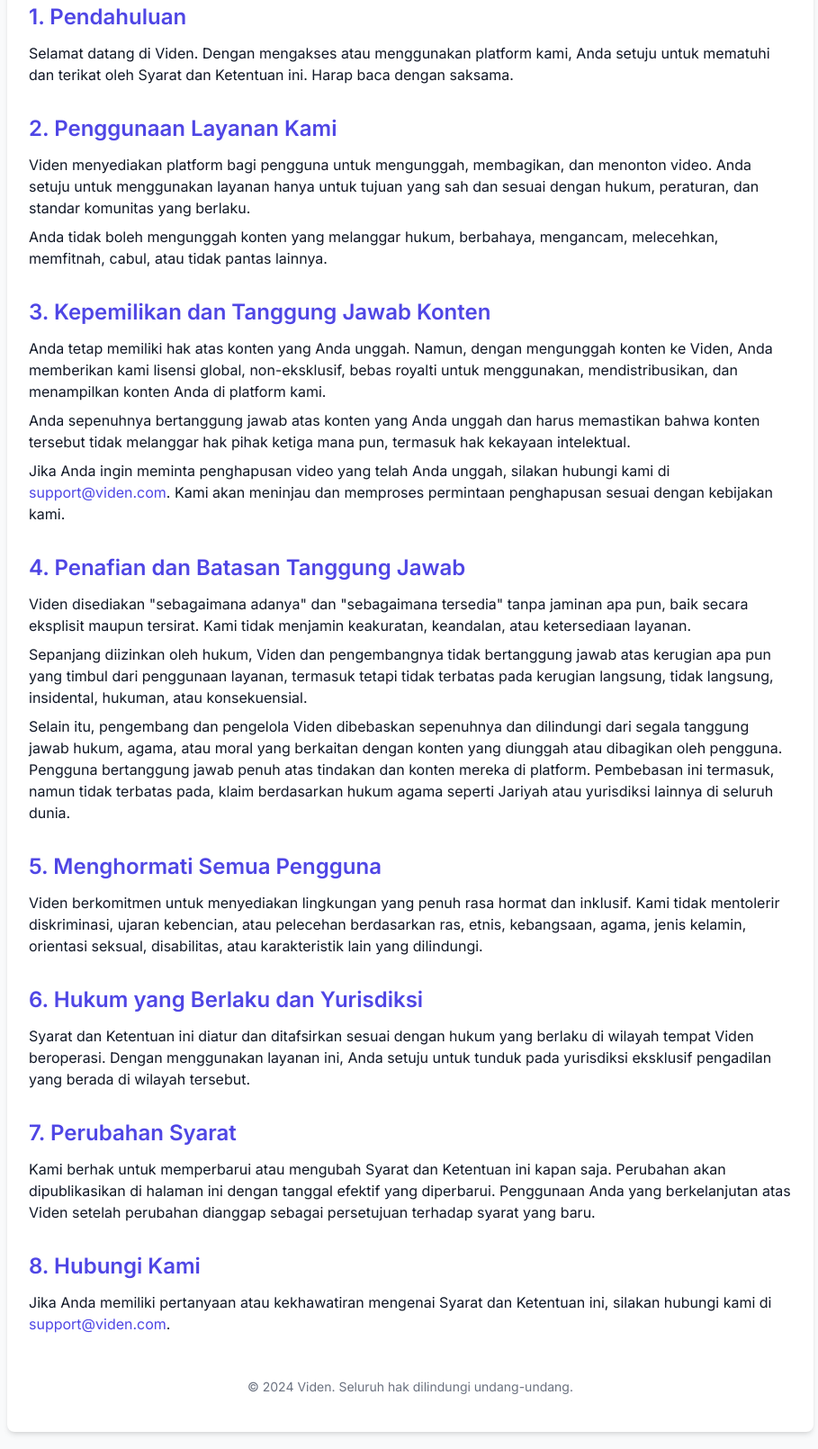
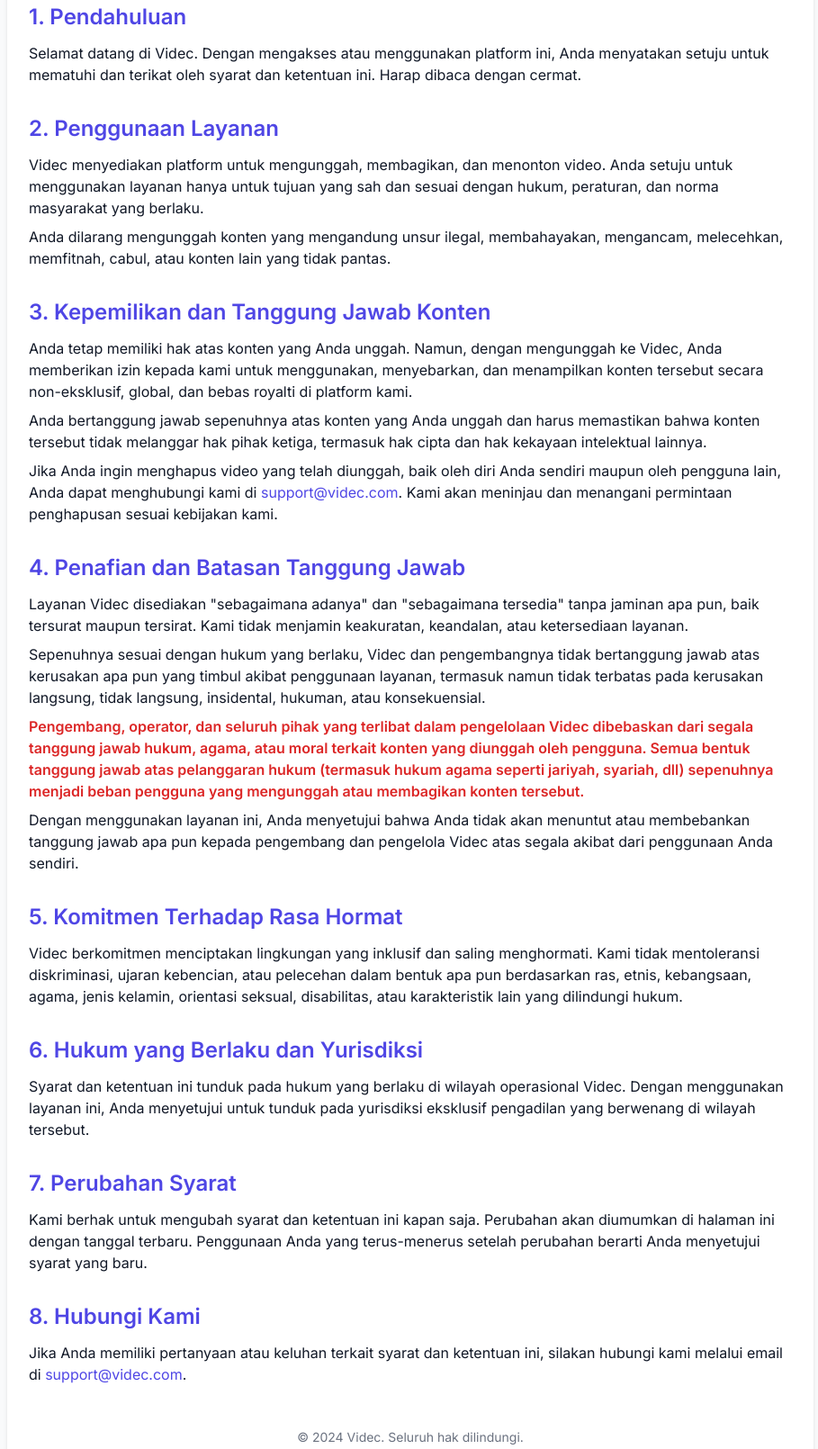
Before and after one commit to Lmavour/viden, a website: page terms.html in a window 1280 px wide. Shown: the part 206-1816 px from the top of the page at 90% size, without its empty margins (184-1093 px from the left). Drawn offline with nearby package versions, Linux system fonts and the light colour scheme.

Commit message:
Update terms.html

```diff
--- a/terms.html
+++ b/terms.html
@@ -1,17 +1,12 @@
+<!DOCTYPE html>
 <html lang="id">
 <head>
   <meta charset="UTF-8" />
   <meta name="viewport" content="width=device-width, initial-scale=1" />
-  <title>Syarat dan Ketentuan - Viden</title>
+  <title>Syarat dan Ketentuan - Videc</title>
   <script src="https://cdn.tailwindcss.com"></script>
-  <link
-    href="https://cdnjs.cloudflare.com/ajax/libs/font-awesome/5.15.3/css/all.min.css"
-    rel="stylesheet"
-  />
-  <link
-    href="https://fonts.googleapis.com/css2?family=Inter:wght@400;600&display=swap"
-    rel="stylesheet"
-  />
+  <link href="https://cdnjs.cloudflare.com/ajax/libs/font-awesome/5.15.3/css/all.min.css" rel="stylesheet" />
+  <link href="https://fonts.googleapis.com/css2?family=Inter:wght@400;600&display=swap" rel="stylesheet" />
   <style>
     body {
       font-family: 'Inter', sans-serif;
@@ -20,17 +15,17 @@
       line-height: 1.6;
     }
     h1, h2, h3 {
-      color: #4f46e5; /* Indigo-600 */
+      color: #4f46e5;
     }
   </style>
 </head>
 <body class="min-h-screen flex flex-col">
   <header class="sticky top-0 bg-white border-b border-gray-200 z-50 flex items-center justify-between px-6 py-3 shadow-sm">
     <a href="#" class="text-indigo-600 text-2xl font-extrabold tracking-tight select-none hover:text-indigo-700 transition">
-      Viden
+      Videc
     </a>
     <nav class="flex items-center space-x-6">
-      <a href="#" aria-label="Unggah video" class="text-indigo-600 hover:text-indigo-800 focus:outline-none focus:ring-2 focus:ring-indigo-600 rounded transition text-xl">
+      <a href="#" aria-label="Unggah Video" class="text-indigo-600 hover:text-indigo-800 focus:outline-none focus:ring-2 focus:ring-indigo-600 rounded transition text-xl">
         <i class="fas fa-upload"></i>
       </a>
       <a href="#" aria-label="Syarat dan Ketentuan" class="text-indigo-600 hover:text-indigo-800 focus:outline-none focus:ring-2 focus:ring-indigo-600 rounded transition text-xl">
@@ -45,76 +40,79 @@
     <section class="mb-8">
       <h2 class="text-2xl font-bold mb-3">1. Pendahuluan</h2>
       <p>
-        Selamat datang di Viden. Dengan mengakses atau menggunakan platform kami, Anda setuju untuk mematuhi dan terikat oleh Syarat dan Ketentuan ini. Harap baca dengan saksama.
+        Selamat datang di Videc. Dengan mengakses atau menggunakan platform ini, Anda menyatakan setuju untuk mematuhi dan terikat oleh syarat dan ketentuan ini. Harap dibaca dengan cermat.
       </p>
     </section>
 
     <section class="mb-8">
-      <h2 class="text-2xl font-bold mb-3">2. Penggunaan Layanan Kami</h2>
+      <h2 class="text-2xl font-bold mb-3">2. Penggunaan Layanan</h2>
       <p>
-        Viden menyediakan platform bagi pengguna untuk mengunggah, membagikan, dan menonton video. Anda setuju untuk menggunakan layanan hanya untuk tujuan yang sah dan sesuai dengan hukum, peraturan, dan standar komunitas yang berlaku.
+        Videc menyediakan platform untuk mengunggah, membagikan, dan menonton video. Anda setuju untuk menggunakan layanan hanya untuk tujuan yang sah dan sesuai dengan hukum, peraturan, dan norma masyarakat yang berlaku.
       </p>
       <p class="mt-2">
-        Anda tidak boleh mengunggah konten yang melanggar hukum, berbahaya, mengancam, melecehkan, memfitnah, cabul, atau tidak pantas lainnya.
+        Anda dilarang mengunggah konten yang mengandung unsur ilegal, membahayakan, mengancam, melecehkan, memfitnah, cabul, atau konten lain yang tidak pantas.
       </p>
     </section>
 
     <section class="mb-8">
       <h2 class="text-2xl font-bold mb-3">3. Kepemilikan dan Tanggung Jawab Konten</h2>
       <p>
-        Anda tetap memiliki hak atas konten yang Anda unggah. Namun, dengan mengunggah konten ke Viden, Anda memberikan kami lisensi global, non-eksklusif, bebas royalti untuk menggunakan, mendistribusikan, dan menampilkan konten Anda di platform kami.
+        Anda tetap memiliki hak atas konten yang Anda unggah. Namun, dengan mengunggah ke Videc, Anda memberikan izin kepada kami untuk menggunakan, menyebarkan, dan menampilkan konten tersebut secara non-eksklusif, global, dan bebas royalti di platform kami.
       </p>
       <p class="mt-2">
-        Anda sepenuhnya bertanggung jawab atas konten yang Anda unggah dan harus memastikan bahwa konten tersebut tidak melanggar hak pihak ketiga mana pun, termasuk hak kekayaan intelektual.
+        Anda bertanggung jawab sepenuhnya atas konten yang Anda unggah dan harus memastikan bahwa konten tersebut tidak melanggar hak pihak ketiga, termasuk hak cipta dan hak kekayaan intelektual lainnya.
       </p>
       <p class="mt-2">
-        Jika Anda ingin meminta penghapusan video yang telah Anda unggah, silakan hubungi kami di <a href="mailto:support@viden.com" class="text-indigo-600 hover:underline">support@viden.com</a>. Kami akan meninjau dan memproses permintaan penghapusan sesuai dengan kebijakan kami.
+        Jika Anda ingin menghapus video yang telah diunggah, baik oleh diri Anda sendiri maupun oleh pengguna lain, Anda dapat menghubungi kami di <a href="mailto:support@videc.com" class="text-indigo-600 hover:underline">support@videc.com</a>. Kami akan meninjau dan menangani permintaan penghapusan sesuai kebijakan kami.
       </p>
     </section>
 
     <section class="mb-8">
       <h2 class="text-2xl font-bold mb-3">4. Penafian dan Batasan Tanggung Jawab</h2>
       <p>
-        Viden disediakan "sebagaimana adanya" dan "sebagaimana tersedia" tanpa jaminan apa pun, baik secara eksplisit maupun tersirat. Kami tidak menjamin keakuratan, keandalan, atau ketersediaan layanan.
+        Layanan Videc disediakan "sebagaimana adanya" dan "sebagaimana tersedia" tanpa jaminan apa pun, baik tersurat maupun tersirat. Kami tidak menjamin keakuratan, keandalan, atau ketersediaan layanan.
       </p>
       <p class="mt-2">
-        Sepanjang diizinkan oleh hukum, Viden dan pengembangnya tidak bertanggung jawab atas kerugian apa pun yang timbul dari penggunaan layanan, termasuk tetapi tidak terbatas pada kerugian langsung, tidak langsung, insidental, hukuman, atau konsekuensial.
+        Sepenuhnya sesuai dengan hukum yang berlaku, Videc dan pengembangnya tidak bertanggung jawab atas kerusakan apa pun yang timbul akibat penggunaan layanan, termasuk namun tidak terbatas pada kerusakan langsung, tidak langsung, insidental, hukuman, atau konsekuensial.
+      </p>
+      <p class="mt-2 font-semibold text-red-600">
+        Pengembang, operator, dan seluruh pihak yang terlibat dalam pengelolaan Videc dibebaskan dari segala tanggung jawab hukum, agama, atau moral terkait konten yang diunggah oleh pengguna. Semua bentuk tanggung jawab atas pelanggaran hukum (termasuk hukum agama seperti jariyah, syariah, dll) sepenuhnya menjadi beban pengguna yang mengunggah atau membagikan konten tersebut.
       </p>
       <p class="mt-2">
-        Selain itu, pengembang dan pengelola Viden dibebaskan sepenuhnya dan dilindungi dari segala tanggung jawab hukum, agama, atau moral yang berkaitan dengan konten yang diunggah atau dibagikan oleh pengguna. Pengguna bertanggung jawab penuh atas tindakan dan konten mereka di platform. Pembebasan ini termasuk, namun tidak terbatas pada, klaim berdasarkan hukum agama seperti Jariyah atau yurisdiksi lainnya di seluruh dunia.
+        Dengan menggunakan layanan ini, Anda menyetujui bahwa Anda tidak akan menuntut atau membebankan tanggung jawab apa pun kepada pengembang dan pengelola Videc atas segala akibat dari penggunaan Anda sendiri.
       </p>
     </section>
 
     <section class="mb-8">
-      <h2 class="text-2xl font-bold mb-3">5. Menghormati Semua Pengguna</h2>
+      <h2 class="text-2xl font-bold mb-3">5. Komitmen Terhadap Rasa Hormat</h2>
       <p>
-        Viden berkomitmen untuk menyediakan lingkungan yang penuh rasa hormat dan inklusif. Kami tidak mentolerir diskriminasi, ujaran kebencian, atau pelecehan berdasarkan ras, etnis, kebangsaan, agama, jenis kelamin, orientasi seksual, disabilitas, atau karakteristik lain yang dilindungi.
+        Videc berkomitmen menciptakan lingkungan yang inklusif dan saling menghormati. Kami tidak mentoleransi diskriminasi, ujaran kebencian, atau pelecehan dalam bentuk apa pun berdasarkan ras, etnis, kebangsaan, agama, jenis kelamin, orientasi seksual, disabilitas, atau karakteristik lain yang dilindungi hukum.
       </p>
     </section>
 
     <section class="mb-8">
       <h2 class="text-2xl font-bold mb-3">6. Hukum yang Berlaku dan Yurisdiksi</h2>
       <p>
-        Syarat dan Ketentuan ini diatur dan ditafsirkan sesuai dengan hukum yang berlaku di wilayah tempat Viden beroperasi. Dengan menggunakan layanan ini, Anda setuju untuk tunduk pada yurisdiksi eksklusif pengadilan yang berada di wilayah tersebut.
+        Syarat dan ketentuan ini tunduk pada hukum yang berlaku di wilayah operasional Videc. Dengan menggunakan layanan ini, Anda menyetujui untuk tunduk pada yurisdiksi eksklusif pengadilan yang berwenang di wilayah tersebut.
       </p>
     </section>
 
     <section class="mb-8">
       <h2 class="text-2xl font-bold mb-3">7. Perubahan Syarat</h2>
       <p>
-        Kami berhak untuk memperbarui atau mengubah Syarat dan Ketentuan ini kapan saja. Perubahan akan dipublikasikan di halaman ini dengan tanggal efektif yang diperbarui. Penggunaan Anda yang berkelanjutan atas Viden setelah perubahan dianggap sebagai persetujuan terhadap syarat yang baru.
+        Kami berhak untuk mengubah syarat dan ketentuan ini kapan saja. Perubahan akan diumumkan di halaman ini dengan tanggal terbaru. Penggunaan Anda yang terus-menerus setelah perubahan berarti Anda menyetujui syarat yang baru.
       </p>
     </section>
 
     <section class="mb-8">
       <h2 class="text-2xl font-bold mb-3">8. Hubungi Kami</h2>
       <p>
-        Jika Anda memiliki pertanyaan atau kekhawatiran mengenai Syarat dan Ketentuan ini, silakan hubungi kami di <a href="mailto:support@viden.com" class="text-indigo-600 hover:underline">support@viden.com</a>.
+        Jika Anda memiliki pertanyaan atau keluhan terkait syarat dan ketentuan ini, silakan hubungi kami melalui email di <a href="mailto:support@videc.com" class="text-indigo-600 hover:underline">support@videc.com</a>.
       </p>
     </section>
 
     <p class="text-center text-gray-500 text-sm mt-12">
-      &copy; 2024 Viden. Seluruh hak dilindungi undang-undang.
+      &copy; 2024 Videc. Seluruh hak dilindungi.
     </p>
   </main>
 </body>
```
